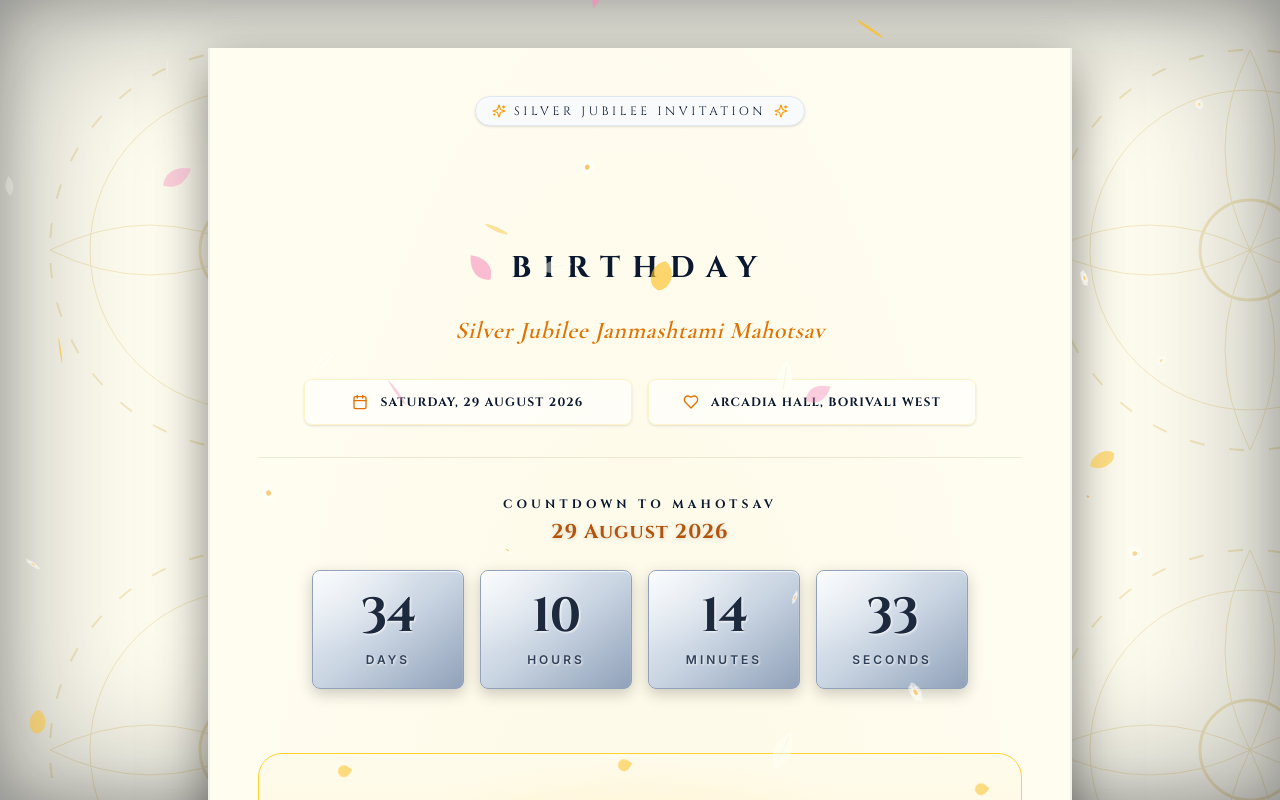
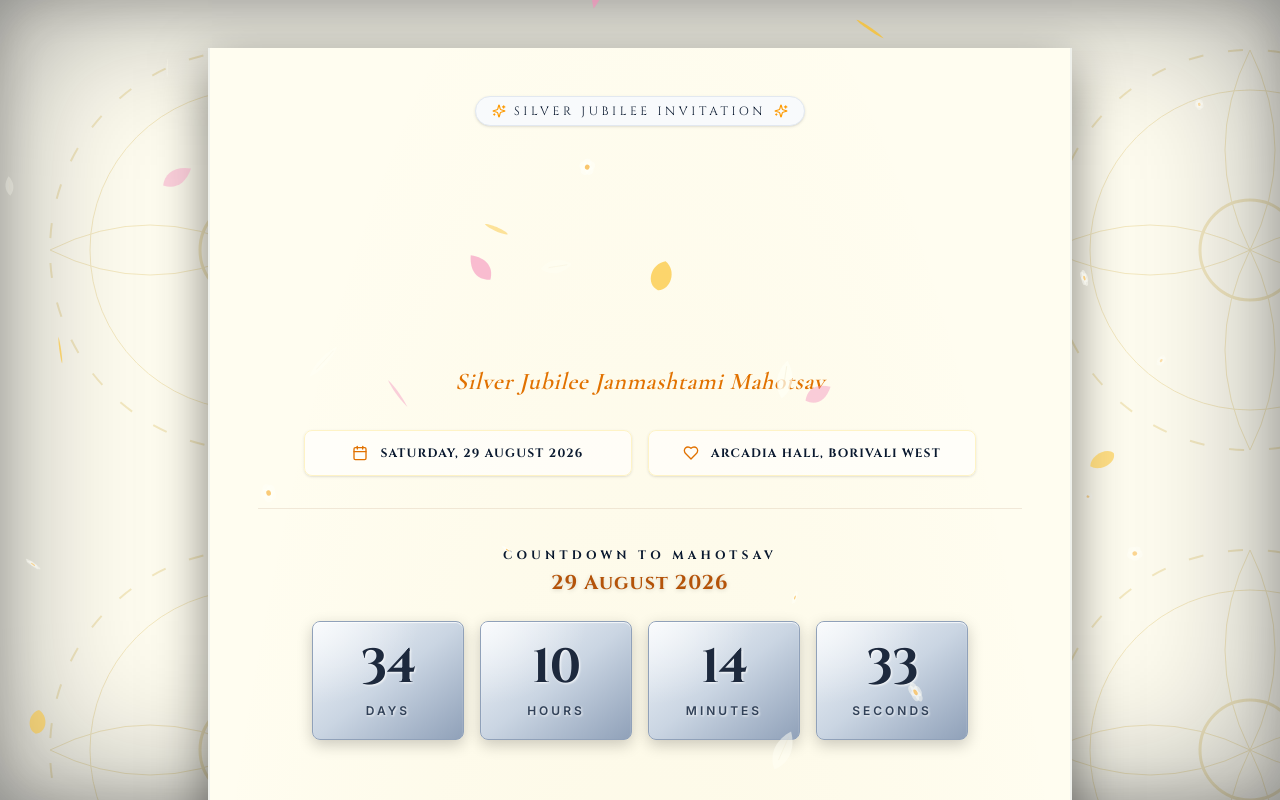
Before and after one commit to romeopulasaria/Janamashtami_Evite, a Next.js app: page / in a window 1280 px wide. Both pictures are taken after a click on the button "ENTER THE MAHOTSAV". Shown: the top 800 px of the page. Built offline with nearby package versions, Linux system fonts and the light colour scheme.

Commit message:
fix: restore title to single calligraphic heading 'Shri Thakurji's 25th Birthday'

```diff
--- a/src/components/Chapter4InvitationScroll.tsx
+++ b/src/components/Chapter4InvitationScroll.tsx
@@ -45,18 +45,18 @@ export const Chapter4InvitationScroll: React.FC = () => {
             </div>
           </InView>
 
-          <div className="flex flex-col items-center justify-center w-full">
-            <h2 className="font-cursive text-[clamp(2rem,5vw,4.5rem)] text-transparent bg-clip-text bg-gradient-to-r from-[#0a192f] via-[#1e3a8a] to-[#0a192f] tracking-wide leading-tight drop-shadow-sm text-center">
+          <h2 className="flex flex-col items-center justify-center font-cursive text-[clamp(3rem,6.5vw,5.5rem)] text-transparent bg-clip-text bg-gradient-to-r from-[#0a192f] via-[#1e3a8a] to-[#0a192f] tracking-wide leading-tight drop-shadow-sm text-center w-full">
+            <span className="block">
               <TextEffect per="word" category="ceremonial" delay={0.25}>
                 Shri Thakurji's 25th
               </TextEffect>
-            </h2>
-            <div className="font-cinzel text-[clamp(1.1rem,2.5vw,1.875rem)] text-[#0a192f] tracking-[0.4em] font-bold mt-2 sm:mt-4 uppercase text-center w-full">
+            </span>
+            <span className="block -mt-2 md:-mt-4">
               <TextEffect per="word" category="ceremonial" delay={0.35}>
-                BIRTHDAY
+                Birthday
               </TextEffect>
-            </div>
-          </div>
+            </span>
+          </h2>
 
           <p className="font-cormorant text-xl sm:text-2xl text-amber-600 italic mt-4 sm:mt-6 font-semibold tracking-wide w-full text-center">
             <TextEffect per="word" category="supporting" delay={0.45}>
```
